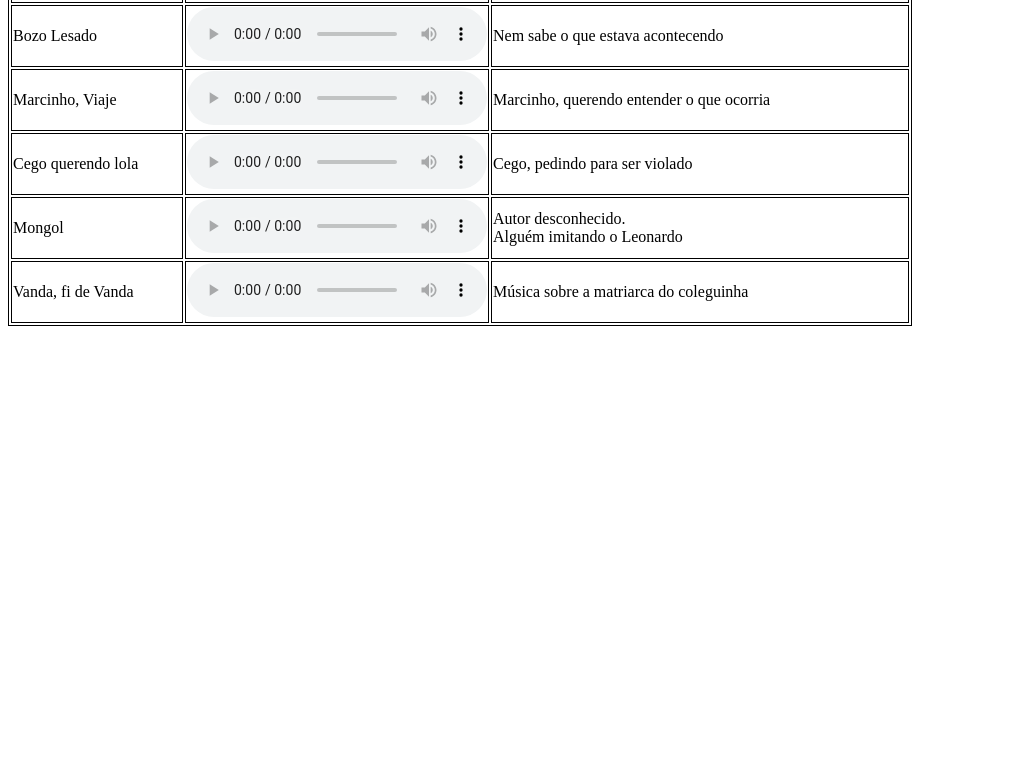
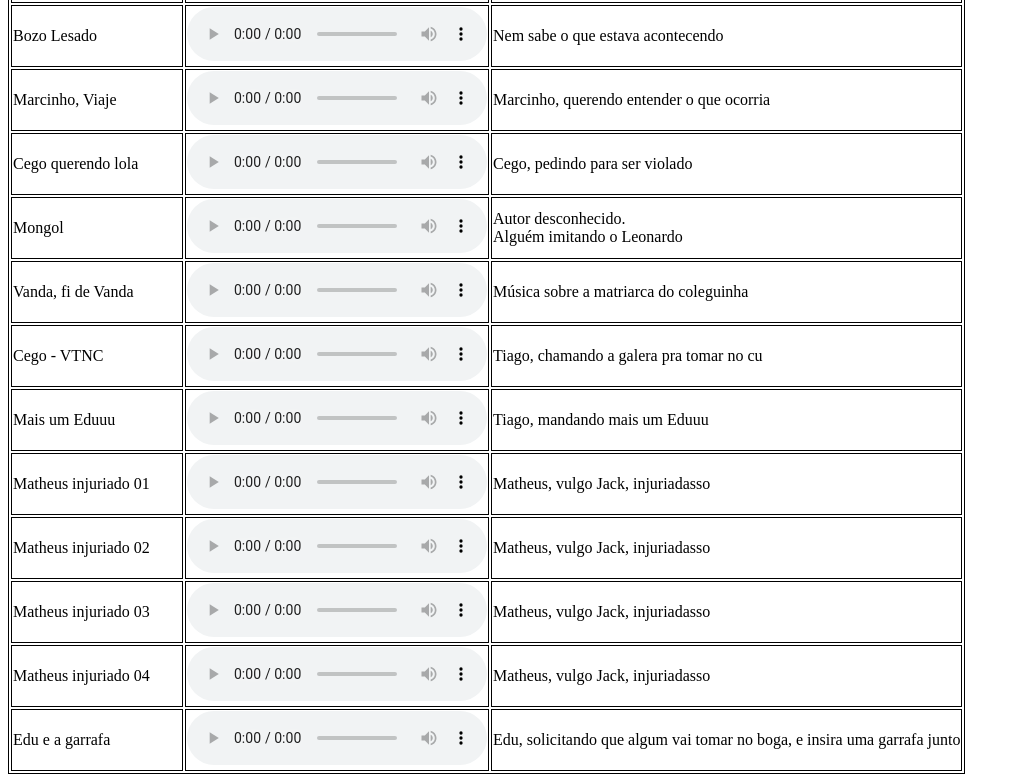
Before and after one commit to danicmac/31-de-Marco, a plain HTML site: page index.html in a window 1280 px wide. Shown: the part 782-1564 px from the top of the page, without its empty margins (0-1020 px from the left). Before the commit the page ends 1116 px from the top, so only its background shows below. Drawn offline with Linux system fonts and the light colour scheme.

Commit message:
Update index.html

```diff
--- a/index.html
+++ b/index.html
@@ -111,6 +111,47 @@ Cê vai ver só.</td>
     <td>Música sobre a matriarca do coleguinha</td>
   </tr>
 
+  <tr>
+    <td>Cego - VTNC</td>
+    <td><audio controls><source src="VTNC_eu_vc_ramon.ogg" type="audio/ogg"></audio></td>
+    <td>Tiago, chamando a galera pra tomar no cu</td>
+  </tr>
+
+  <tr>
+    <td>Mais um Eduuu</td>
+    <td><audio controls><source src="Eduuu.01.ogg" type="audio/ogg"></audio></td>
+    <td>Tiago, mandando mais um Eduuu</td>
+  </tr>
+
+  <tr>
+    <td>Matheus injuriado 01</td>
+    <td><audio controls><source src="Matheus_injuriado.ogg" type="audio/ogg"></audio></td>
+    <td>Matheus, vulgo Jack, injuriadasso</td>
+  </tr>
+
+  <tr>
+    <td>Matheus injuriado 02</td>
+    <td><audio controls><source src="Matheus_injuriado01.ogg" type="audio/ogg"></audio></td>
+    <td>Matheus, vulgo Jack, injuriadasso</td>
+  </tr>
+
+  <tr>
+    <td>Matheus injuriado 03</td>
+    <td><audio controls><source src="Matheus_injuriado02.ogg" type="audio/ogg"></audio></td>
+    <td>Matheus, vulgo Jack, injuriadasso</td>
+  </tr>
+
+  <tr>
+    <td>Matheus injuriado 04</td>
+    <td><audio controls><source src="Matheus_injuriado03.ogg" type="audio/ogg"></audio></td>
+    <td>Matheus, vulgo Jack, injuriadasso</td>
+  </tr>
+
+  <tr>
+    <td>Edu e a garrafa</td>
+    <td><audio controls><source src="Edu-garrafa.ogg" type="audio/ogg"></audio></td>
+    <td>Edu, solicitando que algum vai tomar no boga, e insira uma garrafa junto</td>
+  </tr>
 </table>
 
 
```
